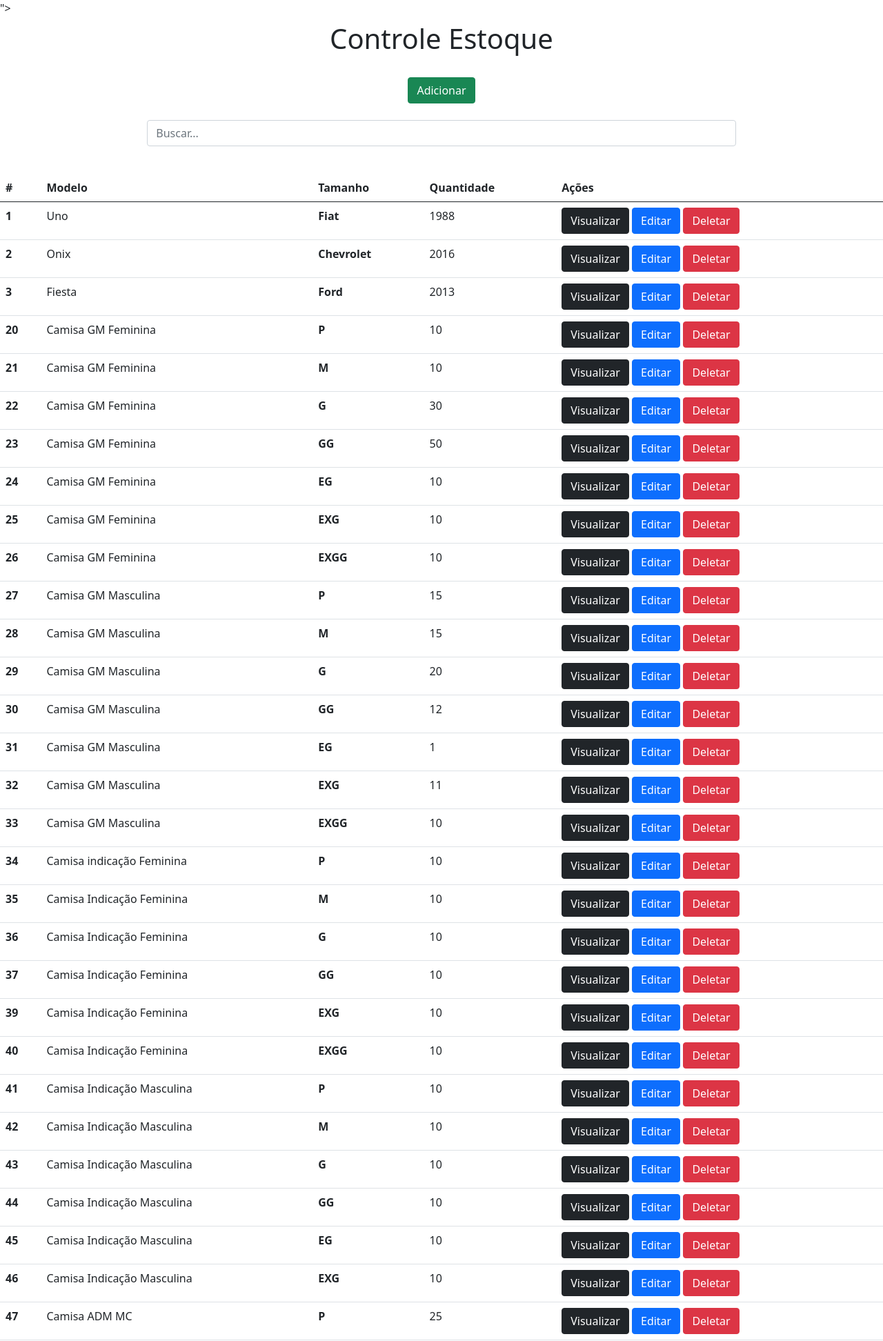
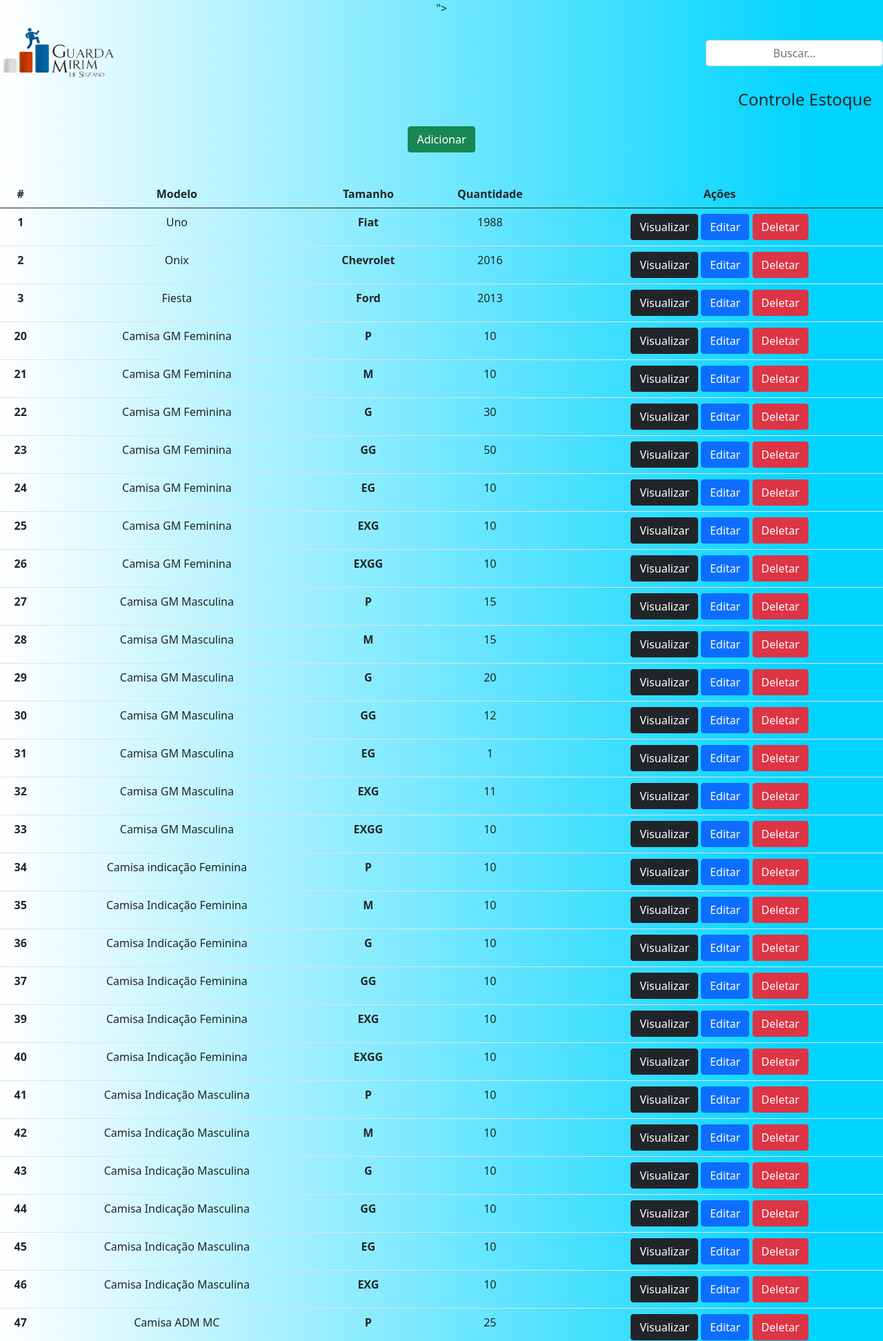
Before and after one commit to viicttorcardoso/crudpyestoque, a Django app: page / in a window 1280 px wide. Shown: the top 1944 px of the page at 69% size. Run offline with Django 3.2, Linux system fonts and the light colour scheme; data comes from the database, SQL or seed files in the repository.

Commit message:
gm logo and background

```diff
--- a/app/templates/index.html
+++ b/app/templates/index.html
@@ -5,27 +5,35 @@
     <meta charset="UTF-8">
     <title>Estoque GMS</title>
 
+    <link rel="stylesheet" href="styles/styles.css" type="text/css" >
     <link rel="stylesheet" href="https://cdn.jsdelivr.net/npm/bootstrap@5.0.1/dist/css/bootstrap.min.css" rel="stylesheet" integrity="sha384-+0n0xVW2eSR5OomGNYDnhzAbDsOXxcvSN1TPprVMTNDbiYZCxYbOOl7+AMvyTG2x" crossorigin="anonymous">">
 
 </head>
 
 <body>
-    <div class="col-8 m-auto pt-2 pb-2 text-center">
+  <nav class="navbar navbar-light ">
+
+    <a class="navbar-brand" href="#">
+      <img src="/img/img.png"  width="170" height="80" alt="">
+    </a>
+    <div>
+      <form method="get">
+          <input type="text" id="search" name="search" class="form-control" placeholder="Buscar...">
+      </form>
+ </div>
+  </nav>
+    <div  >
         <!--<h1>Crud com Python</h1>-->
-            <h1>Controle Estoque</h1>
+        <p class="h4" style="text-align:right; padding-right: 1rem;" >Controle Estoque</p>
     </div>
 
     <div class="col-8 m-auto pt-3 pb-2 text-center">
         <a href="/form" class="btn btn-success">Adicionar </a>
     </div>
 
-     <div class="col-8 m-auto pt-3 pb-2 text-center">
-         <form method="get">
-             <input type="text" id="search" name="search" class="form-control" placeholder="Buscar...">
-         </form>
-    </div>
 
-    <div class="col-8 m-auto pt-4 pb-2 text-center"></div>
+
+    <div style class="col-8 m-auto pt-4 pb-2 text-center"></div>
     <table class="table">
       <thead class="thead-dark">
         <tr>
--- /dev/null
+++ b/app/templates/styles/styles.css
@@ -0,0 +1,12 @@
+*{
+    align-items: center;
+    text-align: center;
+}
+body {
+    background: rgb(2,0,36);
+    background: linear-gradient(90deg, rgba(2,0,36,1) 0%, rgba(255,255,255,0) 0%, rgba(35,179,215,1) 0%, rgba(255,255,255,1) 0%, rgba(0,212,255,1) 92%);
+    }
+
+    #text, h6{
+        text-align: left;
+    }
```
Also changed, not shown: img/img.png (added).
